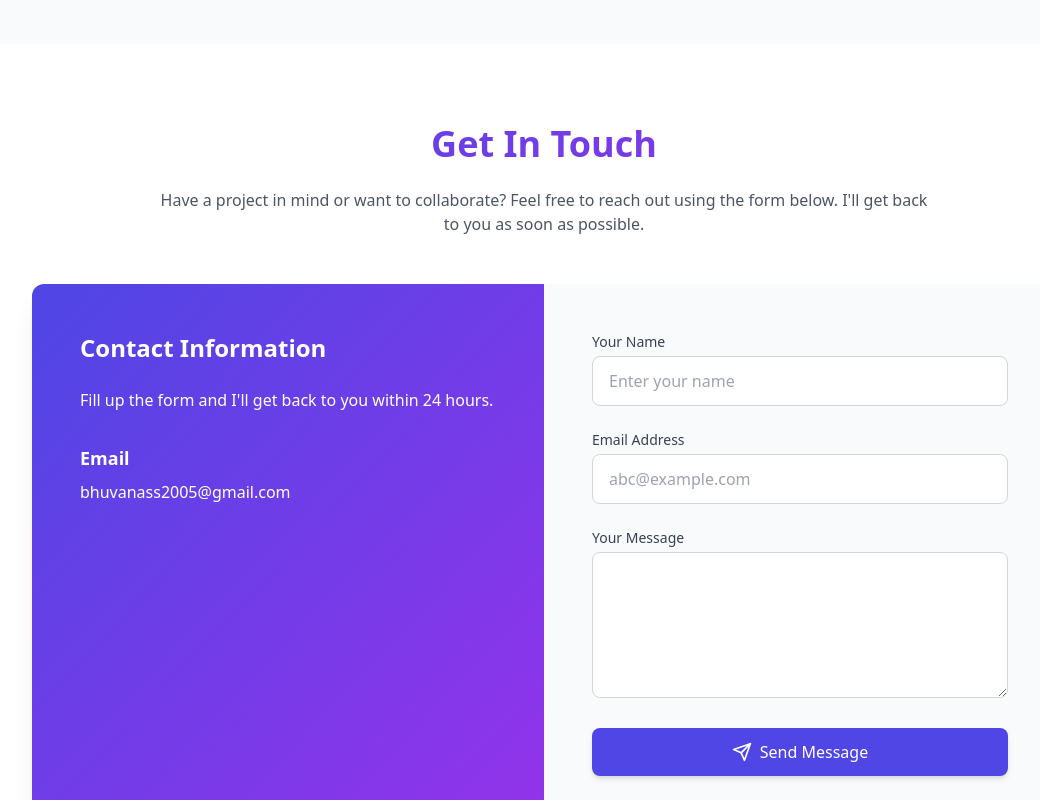
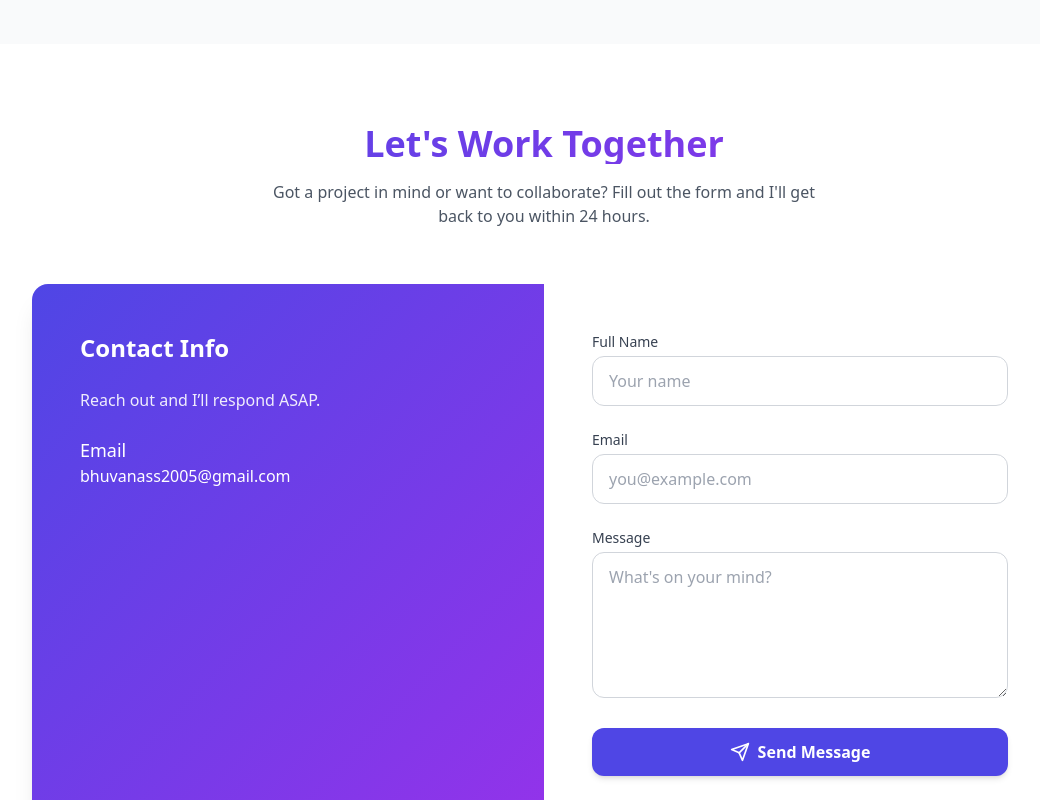
Before and after one commit to bhuvana816/Portfolio., a React (Vite) app: page / in a window 1280 px wide. Shown: the part 3140-3940 px from the top of the page, without its empty margins (96-1136 px from the left). Built offline with nearby package versions, Linux system fonts and the light colour scheme.

Commit message:
Update Contact.tsx

```diff
--- a/src/components/Contact.tsx
+++ b/src/components/Contact.tsx
@@ -19,38 +19,33 @@ const Contact: React.FC = () => {
     message: '',
   });
 
-  const handleChange = (e: React.ChangeEvent<HTMLInputElement | HTMLTextAreaElement>) => {
+  const handleChange = (
+    e: React.ChangeEvent<HTMLInputElement | HTMLTextAreaElement>
+  ) => {
     const { name, value } = e.target;
-    setFormData((prev) => ({
-      ...prev,
-      [name]: value,
-    }));
+    setFormData((prev) => ({ ...prev, [name]: value }));
   };
 
   const handleSubmit = async (e: React.FormEvent) => {
     e.preventDefault();
 
-    // Simple validation
     if (!formData.name || !formData.email || !formData.message) {
-      setFormStatus({
+      return setFormStatus({
         isSubmitting: false,
         isSuccess: false,
         isError: true,
         message: 'Please fill out all fields',
       });
-      return;
     }
 
-    // Email validation
     const emailRegex = /^[^\s@]+@[^\s@]+\.[^\s@]+$/;
     if (!emailRegex.test(formData.email)) {
-      setFormStatus({
+      return setFormStatus({
         isSubmitting: false,
         isSuccess: false,
         isError: true,
         message: 'Please enter a valid email address',
       });
-      return;
     }
 
     setFormStatus({
@@ -74,17 +69,11 @@ const Contact: React.FC = () => {
           isError: false,
           message: 'Message sent successfully!',
         });
-
-        // Reset form
-        setFormData({
-          name: '',
-          email: '',
-          message: '',
-        });
+        setFormData({ name: '', email: '', message: '' });
       } else {
-        throw new Error('Form submission failed');
+        throw new Error('Submission failed');
       }
-    } catch (error) {
+    } catch {
       setFormStatus({
         isSubmitting: false,
         isSuccess: false,
@@ -94,48 +83,50 @@ const Contact: React.FC = () => {
     }
   };
 
-  const inputClasses = "w-full px-4 py-3 border border-gray-300 dark:border-gray-700 rounded-lg focus:outline-none focus:ring-2 focus:ring-indigo-500 dark:focus:ring-indigo-400 bg-white dark:bg-gray-800 text-gray-900 dark:text-white transition-all duration-200";
+  const inputClasses = `w-full px-4 py-3 border border-gray-300 dark:border-gray-700
+    rounded-xl focus:outline-none focus:ring-2 focus:ring-indigo-500
+    dark:focus:ring-indigo-400 bg-white dark:bg-gray-800 text-gray-900
+    dark:text-white transition-all duration-200`;
 
   return (
-    <section id="contact" className="py-20 px-4 sm:px-6 lg:px-8 bg-white dark:bg-gray-800">
+    <section
+      id="contact"
+      className="py-20 px-4 sm:px-6 lg:px-8 bg-white dark:bg-[#0e0e0e]"
+    >
       <div className="max-w-5xl mx-auto">
-        <AnimatedSection className="text-center mb-12" direction="up">
-          <h2 className="text-3xl md:text-4xl font-bold mb-6 bg-gradient-to-r from-indigo-600 to-purple-600 dark:from-indigo-400 dark:to-purple-400 text-transparent bg-clip-text">
-            Get In Touch
+        {/* Heading */}
+        <AnimatedSection className="text-center mb-14" direction="up">
+          <h2 className="text-3xl md:text-4xl font-bold mb-4 bg-gradient-to-r from-indigo-600 to-purple-600 dark:from-indigo-400 dark:to-purple-400 text-transparent bg-clip-text">
+            Let's Work Together
           </h2>
-          <p className="text-gray-600 dark:text-gray-300 max-w-3xl mx-auto">
-            Have a project in mind or want to collaborate? Feel free to reach out using the form below.
-            I'll get back to you as soon as possible.
+          <p className="text-gray-600 dark:text-gray-300 max-w-xl mx-auto text-sm sm:text-base">
+            Got a project in mind or want to collaborate? Fill out the form and I'll get back to you within 24 hours.
           </p>
         </AnimatedSection>
 
+        {/* Form Card */}
         <AnimatedSection
-          className="bg-gray-50 dark:bg-gray-900 rounded-xl shadow-xl overflow-hidden"
+          className="bg-gray-50 dark:bg-gray-900 rounded-2xl shadow-xl overflow-hidden"
           direction="up"
           delay={0.2}
         >
           <div className="grid md:grid-cols-2">
-            {/* Contact Info */}
-            <div className="bg-gradient-to-br from-indigo-600 to-purple-600 p-8 md:p-12 text-white">
-              <h3 className="text-2xl font-bold mb-6">Contact Information</h3>
-              <p className="mb-8">
-                Fill up the form and I'll get back to you within 24 hours.
-              </p>
-
-              <div className="space-y-6">
-                <div>
-                  <h4 className="text-lg font-semibold mb-2">Email</h4>
-                  <p>bhuvanass2005@gmail.com</p>
-                </div>
+            {/* Left Info Section */}
+            <div className="bg-gradient-to-br from-indigo-600 to-purple-600 p-8 md:p-12 text-white space-y-6">
+              <h3 className="text-2xl font-semibold">Contact Info</h3>
+              <p className="opacity-90">Reach out and I’ll respond ASAP.</p>
+              <div>
+                <h4 className="text-lg font-medium">Email</h4>
+                <p>bhuvanass2005@gmail.com</p>
               </div>
             </div>
 
-            {/* Form */}
-            <div className="p-8 md:p-12">
+            {/* Form Section */}
+            <div className="p-8 md:p-12 bg-white dark:bg-gray-900">
               <form onSubmit={handleSubmit} className="space-y-6">
                 <div>
-                  <label htmlFor="name" className="block text-sm font-medium text-gray-700 dark:text-gray-200 mb-1">
-                    Your Name
+                  <label htmlFor="name" className="block text-sm font-medium text-gray-700 dark:text-gray-300 mb-1">
+                    Full Name
                   </label>
                   <input
                     type="text"
@@ -144,14 +135,14 @@ const Contact: React.FC = () => {
                     value={formData.name}
                     onChange={handleChange}
                     className={inputClasses}
-                    placeholder="Enter your name"
+                    placeholder="Your name"
                     disabled={formStatus.isSubmitting || formStatus.isSuccess}
                   />
                 </div>
 
                 <div>
-                  <label htmlFor="email" className="block text-sm font-medium text-gray-700 dark:text-gray-200 mb-1">
-                    Email Address
+                  <label htmlFor="email" className="block text-sm font-medium text-gray-700 dark:text-gray-300 mb-1">
+                    Email
                   </label>
                   <input
                     type="email"
@@ -160,14 +151,14 @@ const Contact: React.FC = () => {
                     value={formData.email}
                     onChange={handleChange}
                     className={inputClasses}
-                    placeholder="abc@example.com"
+                    placeholder="you@example.com"
                     disabled={formStatus.isSubmitting || formStatus.isSuccess}
                   />
                 </div>
 
                 <div>
-                  <label htmlFor="message" className="block text-sm font-medium text-gray-700 dark:text-gray-200 mb-1">
-                    Your Message
+                  <label htmlFor="message" className="block text-sm font-medium text-gray-700 dark:text-gray-300 mb-1">
+                    Message
                   </label>
                   <textarea
                     id="message"
@@ -176,11 +167,12 @@ const Contact: React.FC = () => {
                     onChange={handleChange}
                     rows={5}
                     className={inputClasses}
-                    placeholder=""
+                    placeholder="What's on your mind?"
                     disabled={formStatus.isSubmitting || formStatus.isSuccess}
                   />
                 </div>
 
+                {/* Status Messages */}
                 {formStatus.isError && (
                   <div className="flex items-center gap-2 text-red-600 dark:text-red-400">
                     <AlertCircle size={18} />
@@ -199,9 +191,10 @@ const Contact: React.FC = () => {
                   </motion.div>
                 )}
 
+                {/* Submit Button */}
                 <motion.button
                   type="submit"
-                  className="w-full py-3 px-6 bg-indigo-600 hover:bg-indigo-700 dark:bg-indigo-500 dark:hover:bg-indigo-600 text-white font-medium rounded-lg shadow-md transition-all duration-200 flex items-center justify-center gap-2"
+                  className="w-full py-3 px-6 bg-indigo-600 hover:bg-indigo-700 dark:bg-indigo-500 dark:hover:bg-indigo-600 text-white font-semibold rounded-xl shadow-md transition-all duration-200 flex items-center justify-center gap-2"
                   disabled={formStatus.isSubmitting || formStatus.isSuccess}
                   whileHover={!formStatus.isSubmitting && !formStatus.isSuccess ? { scale: 1.02 } : {}}
                   whileTap={!formStatus.isSubmitting && !formStatus.isSuccess ? { scale: 0.98 } : {}}
@@ -214,7 +207,7 @@ const Contact: React.FC = () => {
                   ) : formStatus.isSuccess ? (
                     <>
                       <CheckCircle size={20} />
-                      <span>Sent Successfully</span>
+                      <span>Sent</span>
                     </>
                   ) : (
                     <>
```
